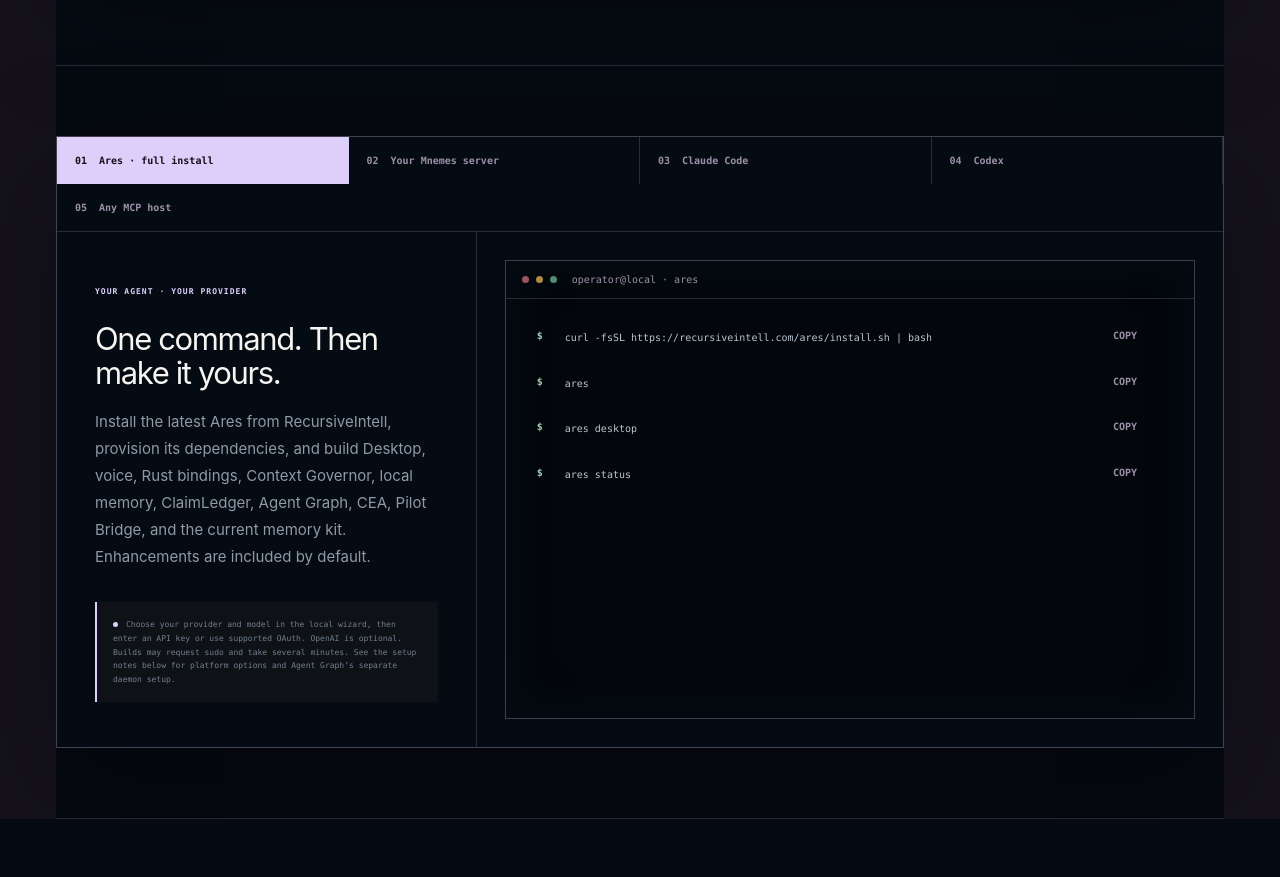
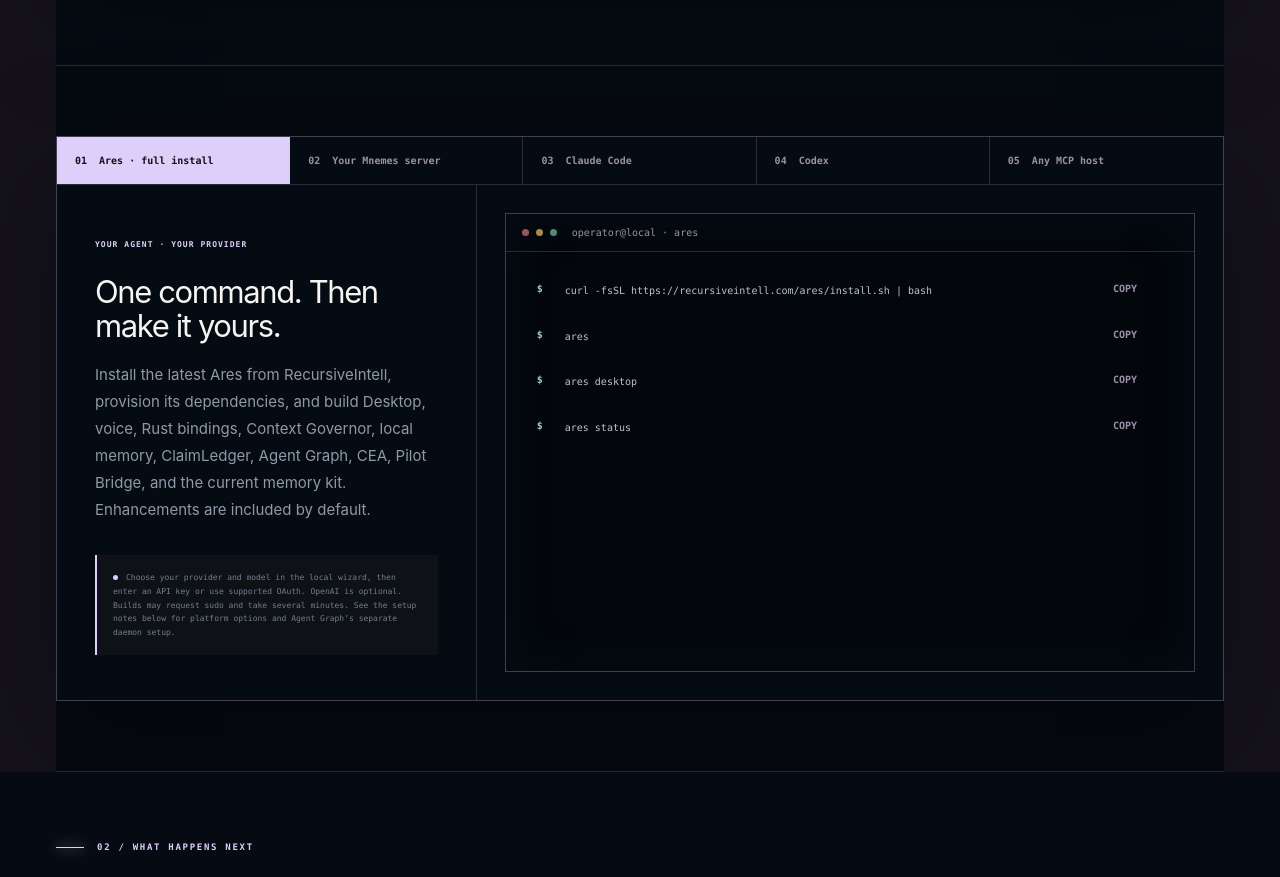
Before and after one commit to RecursiveIntell/recursiveintell-web, a Next.js app: page /install in a window 1280 px wide. Shown: the part 1740-2617 px from the top of the page. Built offline with nearby package versions, Linux system fonts and the light colour scheme.

Commit message:
Install full Ares and fix website audit findings: app/globals.css

```diff
--- a/app/globals.css
+++ b/app/globals.css
@@ -494,7 +494,7 @@ ul, ol { margin: 0; padding: 0; }
 .receipt-law p { color: #a5abb4; font: 400 18px/1.7 var(--serif); }
 .install-section { background: radial-gradient(circle at 77% 30%, rgba(25,75,90,.18), transparent 38%), #040910; }
 .install-cockpit { border: 1px solid var(--line-strong); background: #050b13; box-shadow: 0 35px 110px rgba(0,0,0,.4); }
-.install-tabs { display: grid; grid-template-columns: repeat(4, 1fr); border-bottom: 1px solid var(--line); }
+.install-tabs { display: grid; grid-template-columns: repeat(5, minmax(0, 1fr)); border-bottom: 1px solid var(--line); }
 .install-tabs button { display: flex; align-items: center; gap: 12px; padding: 18px; color: #758192; border: 0; border-right: 1px solid var(--line); background: transparent; cursor: pointer; text-align: left; font: 600 9px var(--mono); }
 .install-tabs button:last-child { border-right: 0; }
 .install-tabs button span { color: #49576a; }
```
